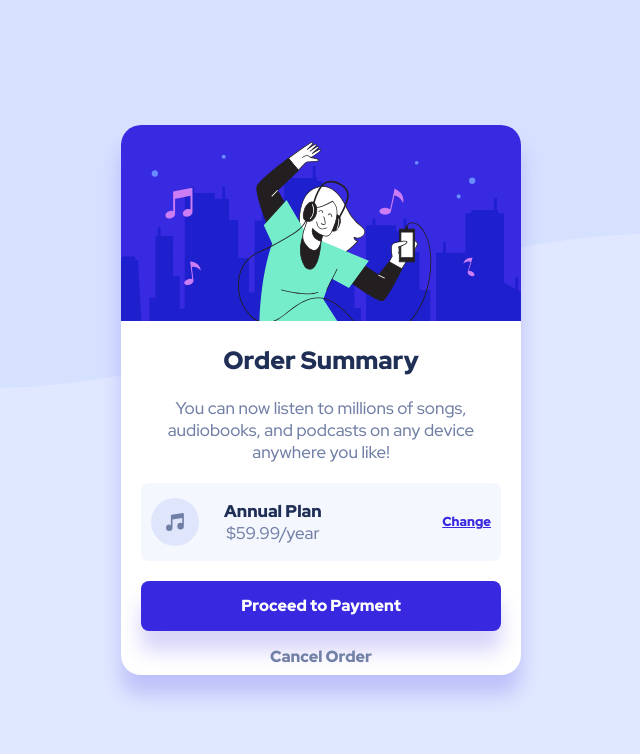
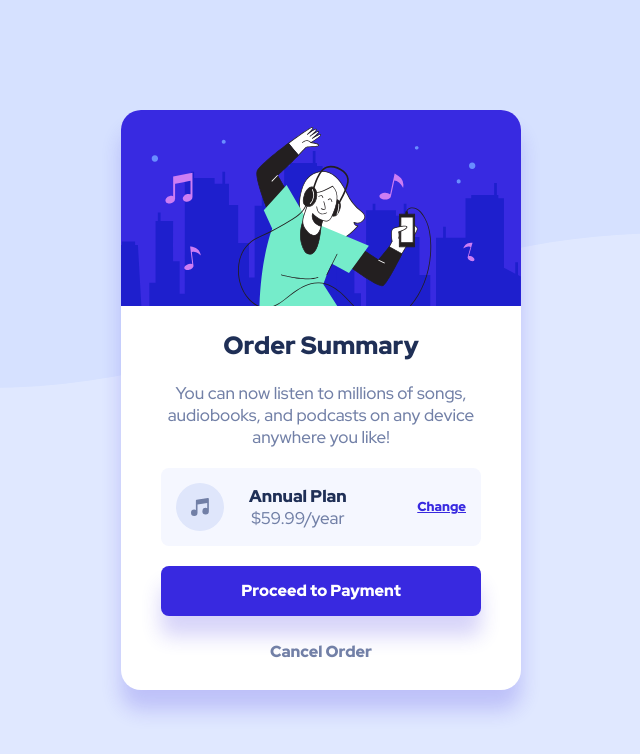
Before and after one commit to enzocauex/order-summary-component-main, a plain HTML site: page index.html in a window 1280 px wide. Shown: the whole page, without its empty margins (319-959 px from the left). Drawn offline with Linux system fonts and the light colour scheme.

Commit message:
Update style.css

```diff
--- a/css/style.css
+++ b/css/style.css
@@ -38,10 +38,8 @@ main img {
 section {
     display: flex;
     align-items: center;
-    /* justify-content: center; */
     flex-direction: column;
     padding: 0 2rem;
-    height: 100%;
     width: 100%;
 }
 
@@ -67,12 +65,13 @@ main section .price span:nth-child(1) {
 }
 main .informations {
     display: flex;
+    background: hsl(225, 100%, 98%);
     align-items: center;
     justify-content: space-between;
     width: 100%;
-    background: hsl(225, 100%, 98%);
     border-radius: 0.8rem;
-    padding: 1.5rem 1rem;
+
+    padding: 1.5rem 1.5rem;
     margin: 2rem 0;
 }
 
@@ -117,7 +116,7 @@ main button {
     height: 5rem;
 
     padding: 1rem 0;
-    margin-bottom: 1.5rem;
+    margin-bottom: 2.5rem;
 
     border-radius: 0.8rem;
     border: none;
@@ -149,6 +148,11 @@ main button:hover {
 @media (min-width: 760px) {
     main {
         width: clamp(38rem, 40rem, 42rem);
-        /* height: clamp(49rem, 50rem, 51rem); */
+        /* height: clamp(58rem, 60rem, 61rem); */
+        height: 58rem;
+    }
+
+    section {
+        padding: 0 4rem;
     }
 };
```
